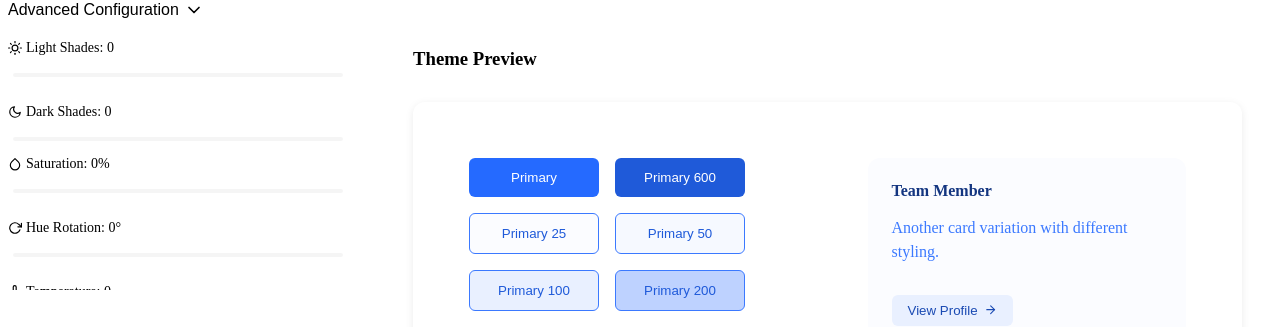
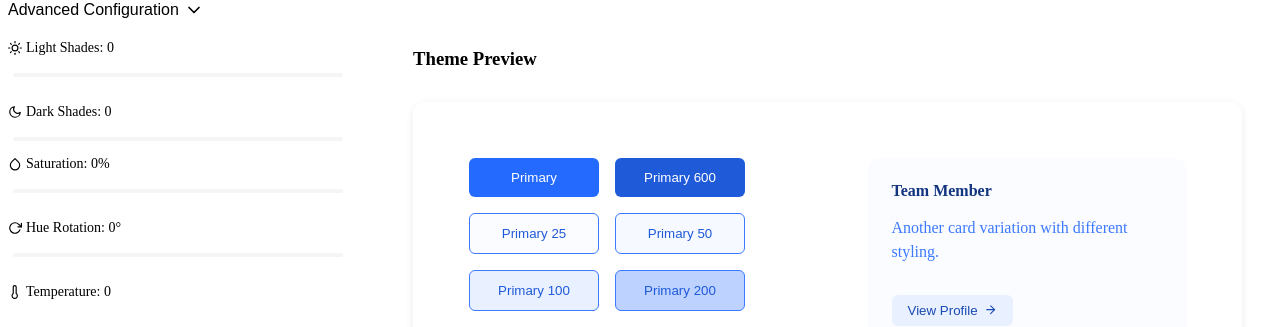
Before and after one commit to karthik-noveau/ui-paletton, a React (Vite) app: page / in a window 1280 px wide. Shown: the part 479-806 px from the top of the page. Built offline with nearby package versions, Linux system fonts and the light colour scheme.

Commit message:
overflow fix

```diff
--- a/src/pages/home/components/color_input/styles.module.css
+++ b/src/pages/home/components/color_input/styles.module.css
@@ -134,7 +134,7 @@
   grid-template-rows: 1fr;
   opacity: 1;
   margin-top: 20px;
-  max-height: calc(100vh - 550px);
+  max-height: calc(100vh - 530px);
   overflow-y: auto;
   padding-right: 10px;
 }
@@ -188,7 +188,7 @@
 
 .select {
   width: 100%;
-  margin: 10px 0 30px 0;
+  margin: 10px 0 20px 0;
 }
 
 .select :global(.ant-select-selector) {
```
